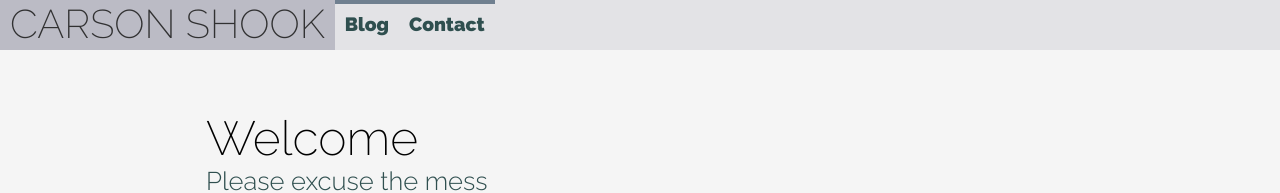
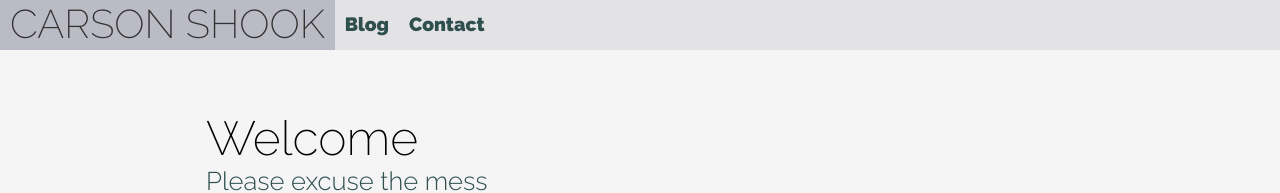
Before and after one commit to Carson-Shook/carson-shook.github.io, a Jekyll site: the page built from index.html, in a window 1280 px wide. Shown: the top 193 px of the page. Built offline with Jekyll 4.4.1, drawn with Linux system fonts in a browser that asks for light colours; Markdown is read by kramdown in place of the engine named in the settings.

Commit message:
Revert "Forgot to fix navigation highlighting"
This reverts commit 0018ca5d7e1d6d3fc6672387e9a4cef589e1d3b1.

```diff
--- a/_includes/navigation.html
+++ b/_includes/navigation.html
@@ -1,7 +1,7 @@
 <nav id="topnav">
 	<a href="http://carson-shook.github.io" id="title">CARSON SHOOK</a><!--
 	<a href="#" class="navigation">Projects ▾</a><!--
-	--><a href="http://carson-shook.github.io/blog.html" class="navigation" id="blog">Blog</a><!--
-	--><a href="#" class="navigation" id="contact">Contact</a><!--
+	--><a href="http://carson-shook.github.io/blog.html" class="navigation">Blog</a><!--
+	--><a href="#" class="navigation">Contact</a><!--
 	<a href="https://github.com/Carson-Shook" class="navigation" id="github">Fork me on GitHub</a>-->
 </nav>
--- a/blog.html
+++ b/blog.html
@@ -8,7 +8,7 @@
         <title>Carson Shook - Blog</title>
         <link rel="stylesheet" href="style1.css">
     </head>
-    <body>
+    <body id="blog">
 		{% include navigation.html %}
 		<article>
 			<div class="content-wrap">
--- a/index.html
+++ b/index.html
@@ -8,7 +8,7 @@
         <title>Carson Shook</title>
         <link rel="stylesheet" href="style1.css">
     </head>
-    <body>
+    <body id="index">
 		{% include navigation.html %}
 		<article>
 			<div class="content-wrap">
--- a/style1.css
+++ b/style1.css
@@ -98,9 +98,6 @@
 #blog.navigation {
 	border-top: 4px solid slategray;
 }
-#contact.navigation {
-	border-top: 4px solid slategray;
-}
 #topnav {
 	background-color: #e3e3e6;
 	width: 100%;
```
